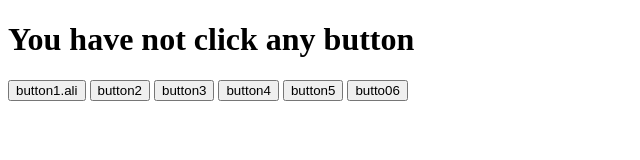
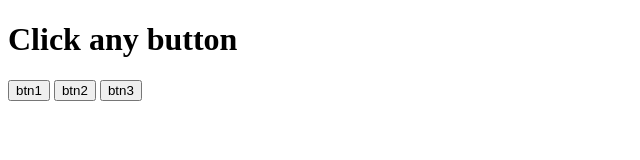
Before and after one commit to Ali931953/my-HTML5-CSS-and-JS-practice-file, a plain HTML site: page JS/event-listener-multyple-element.html in a window 1280 px wide. Shown: the whole page, without its empty margins (0-640 px from the left). Drawn offline with Linux system fonts and the light colour scheme.

Commit message:
Add files via upload

```diff
--- a/JS/event-listener-multyple-element.html
+++ b/JS/event-listener-multyple-element.html
@@ -7,25 +7,45 @@
     <title>Document</title>
 </head>
 <body>
-    <h1>You have not click any button</h1>
+    <h1> Click any button</h1>
+    <button  class="mybtn">btn1</button>
+    <button class="mybtn">btn2</button>
+    <button class="mybtn">btn3</button>
+    <!-- <h1>You have not click any button</h1>
     <button class="mybutton">button1.ali</button>
     <button class="mybutton">button2</button>
     <button class="mybutton">button3</button>
     <button class="mybutton">button4</button>
     <button class="mybutton">button5</button>
-    <button class="mybutton">butto06</button>
+    <button class="mybutton">butto06</button> -->
 
 
     <script>
-        for(var i=0;i<=5;i++){
-                var mybtn = document.querySelectorAll(".mybutton")[i];
-        mybtn.addEventListener("click",function(){
-            var text = this.innerHTML;
-           var heading = document.querySelector("h1");
-           heading.innerHTML=text+" is click";
+     var heading = document.querySelector("h1");
 
-        });
+    // var mybtn2 = document.querySelectorAll(".mybtn")[1];
+
+        for(var i = 0; i<3; i++){
+            var mybtn = document.querySelectorAll(".mybtn")[i];
+            mybtn.addEventListener("click", function(){
+        var text = this.innerHTML;
+        heading.innerHTML = text + "is click"
+    })
         }
+
+
+
+
+
+        // for(var i=0;i<=5;i++){
+        //var mybtn = document.querySelectorAll(".mybutton")[i];
+        // mybtn.addEventListener("click",function(){
+        //     var text = this.innerHTML;
+        //    var heading = document.querySelector("h1");
+        //    heading.innerHTML=text+" is click";
+
+        // });
+        // }
 
     </script>
 </body>
```
